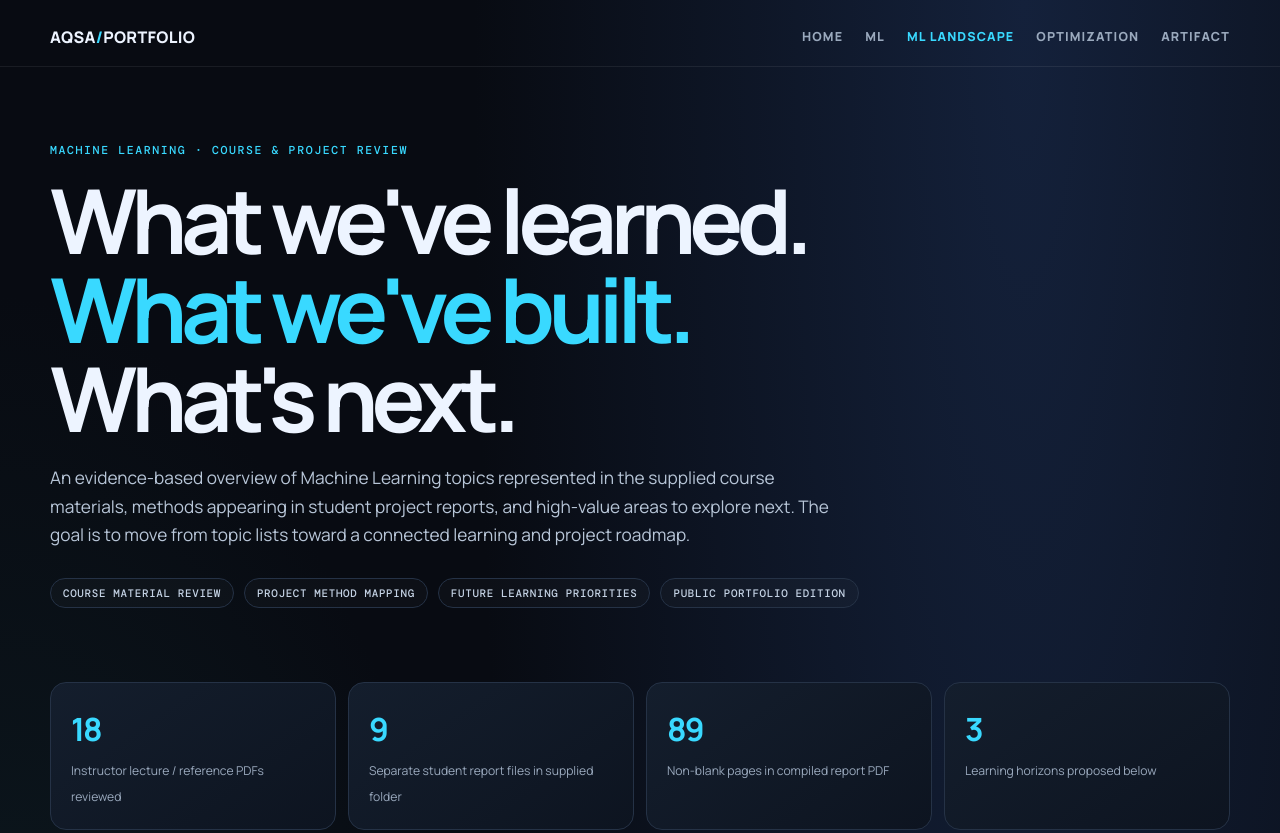
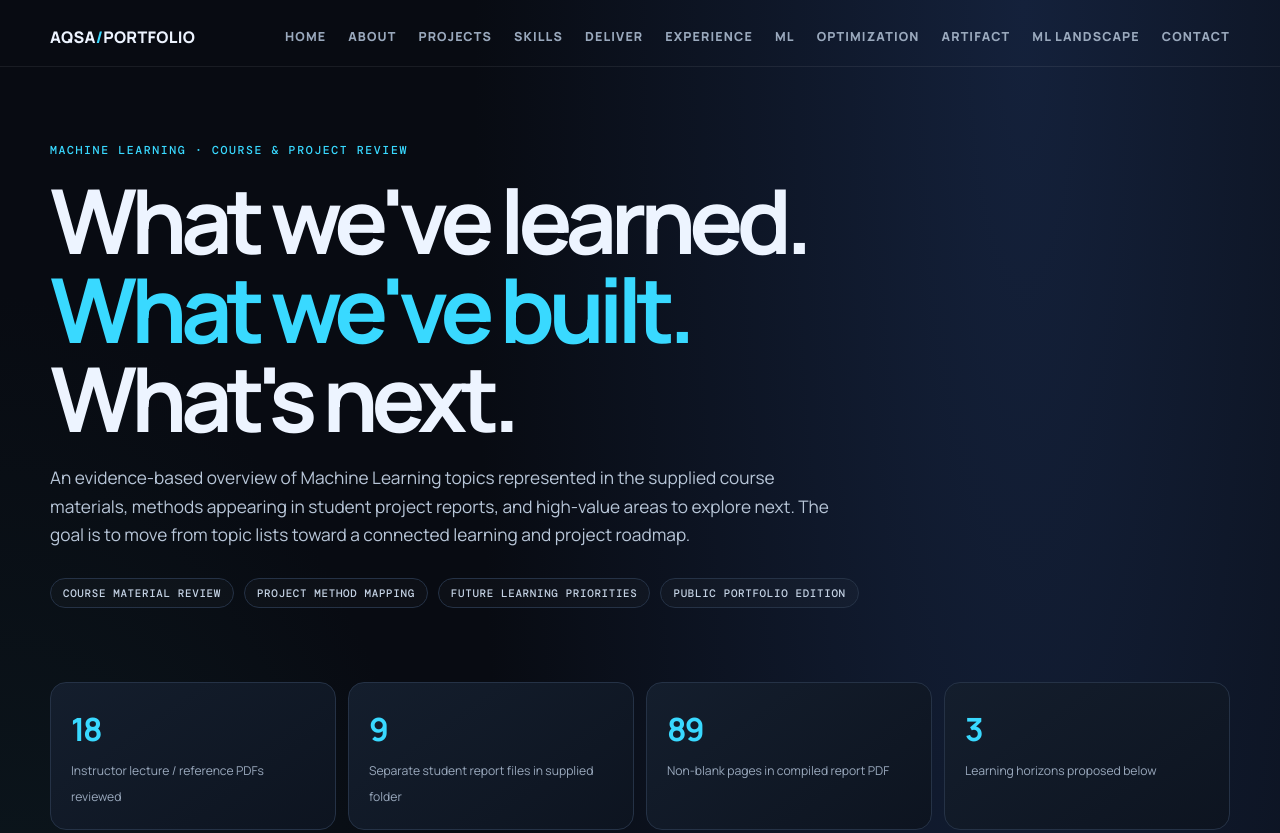
Before and after one commit to aqsa745-s/aqsa-shaheen-portfolio, a plain HTML site: page ml-landscape.html in a window 1280 px wide. Shown: the top 833 px of the page. Drawn offline with nearby package versions, Linux system fonts and the light colour scheme.

Commit message:
Reorder portfolio navigation and add ML Landscape tab

```diff
--- a/ml-landscape.html
+++ b/ml-landscape.html
@@ -33,7 +33,7 @@ footer{padding:28px 0 45px;color:#788ba4;font: .68rem 'DM Mono',monospace;displa
 </style>
 </head>
 <body>
-<header><div class="wrap nav"><a class="brand" href="index.html">AQSA<span>/</span>PORTFOLIO</a><nav class="navlinks"><a href="index.html">HOME</a><a href="machine-learning.html">ML</a><a class="active" href="ml-landscape.html">ML LANDSCAPE</a><a href="optimization.html">OPTIMIZATION</a><a href="artifact-lab.html">ARTIFACT</a></nav></div></header>
+<header><div class="wrap nav"><a class="brand" href="index.html">AQSA<span>/</span>PORTFOLIO</a><nav class="navlinks"><a href="index.html#top">HOME</a><a href="index.html#about">ABOUT</a><a href="index.html#work">PROJECTS</a><a href="index.html#toolkit">SKILLS</a><a href="index.html#services">DELIVER</a><a href="index.html#experience">EXPERIENCE</a><a href="machine-learning.html">ML</a><a href="optimization.html">OPTIMIZATION</a><a href="artifact-lab.html">ARTIFACT</a><a href="ml-landscape.html">ML LANDSCAPE</a><a href="index.html#contact">CONTACT</a></nav></div></header>
 <main id="top" class="wrap">
 <div class="hero">
  <div class="eyebrow">MACHINE LEARNING · COURSE & PROJECT REVIEW</div>
```
